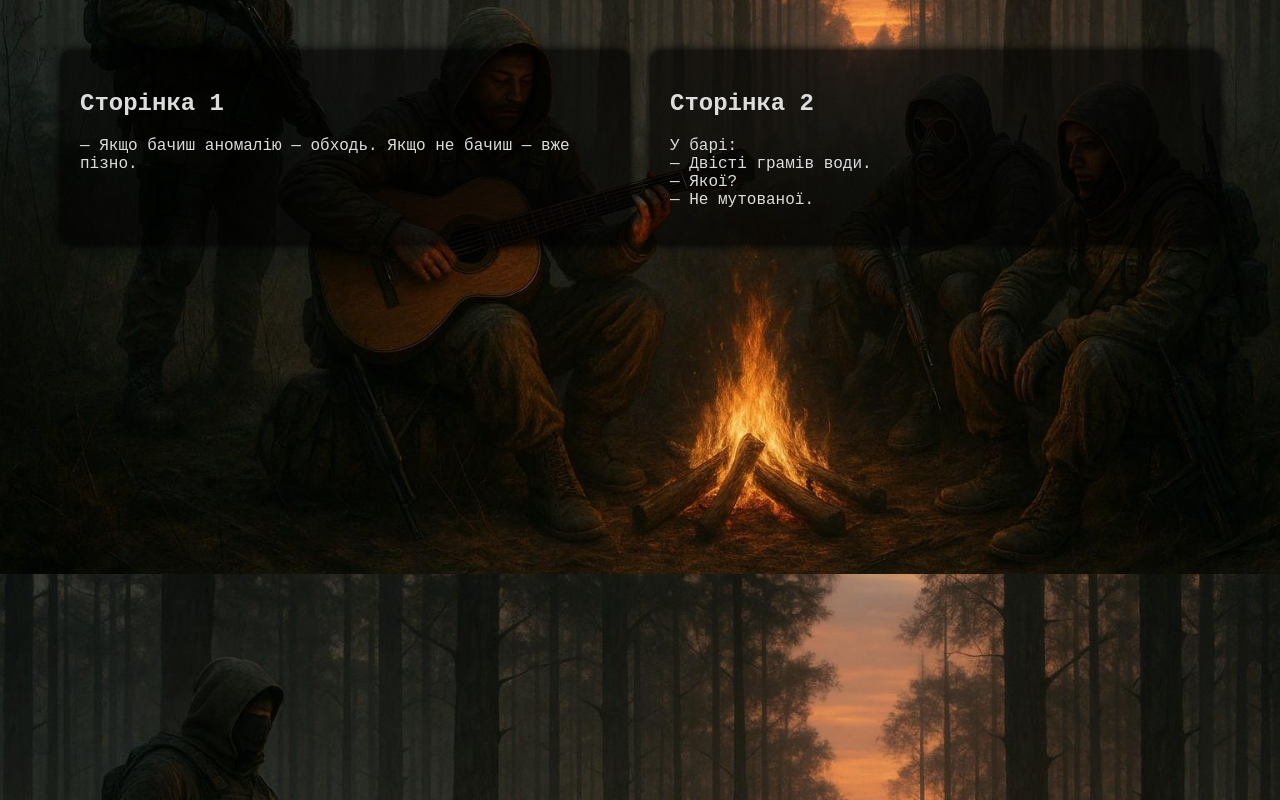
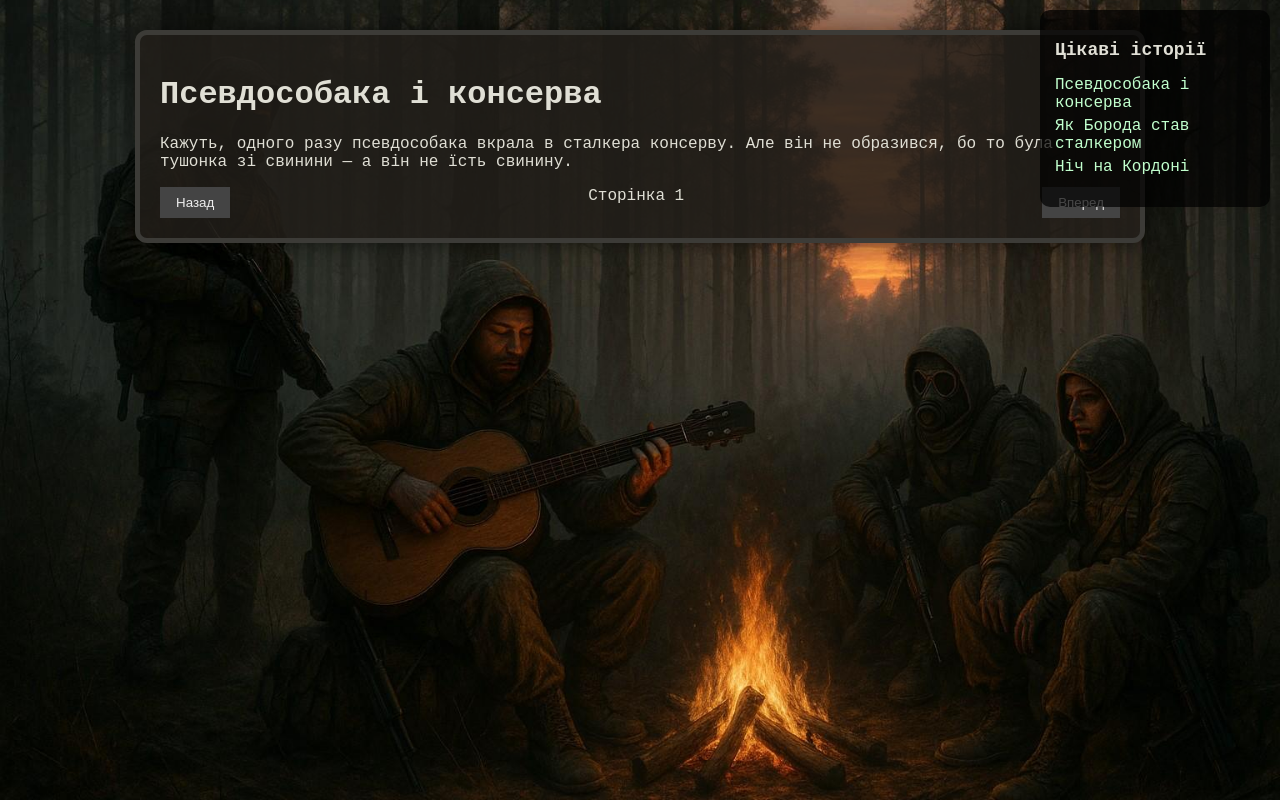
Before and after one commit to Melton2307/Shchodennyky-zony, a plain HTML site: page index.html in a window 1280 px wide. Drawn offline with Linux system fonts and the light colour scheme.

Commit message:
Add files via upload

```diff
--- a/index.html
+++ b/index.html
@@ -1,47 +1,30 @@
-
 <!DOCTYPE html>
 <html lang="uk">
 <head>
-    <meta charset="UTF-8">
-    <title>Щоденники Зони</title>
-    <style>
-        body {
-            margin: 0;
-            padding: 0;
-            background-image: url('background.jpg');
-            background-size: cover;
-            background-position: center;
-            font-family: "Courier New", monospace;
-            color: #ddd;
-        }
-        .book {
-            display: flex;
-            justify-content: center;
-            padding: 50px;
-        }
-        .page {
-            width: 45%;
-            background: rgba(0, 0, 0, 0.6);
-            margin: 0 10px;
-            padding: 20px;
-            border-radius: 10px;
-            box-shadow: 0 0 10px #000;
-        }
-    </style>
+  <meta charset="UTF-8" />
+  <meta name="viewport" content="width=device-width, initial-scale=1.0" />
+  <title>Щоденники Зони</title>
+  <link rel="stylesheet" href="style.css" />
+  <script src="script.js" defer></script>
 </head>
 <body>
-    <div class="book">
-        <div class="page">
-            <h2>Сторінка 1</h2>
-            <p>— Якщо бачиш аномалію — обходь. Якщо не бачиш — вже пізно.</p>
-        </div>
-        <div class="page">
-            <h2>Сторінка 2</h2>
-            <p>У барі:<br>
-            — Двісті грамів води.<br>
-            — Якої?<br>
-            — Не мутованої.</p>
-        </div>
+  <div id="notebook">
+    <div id="page-container">
+      <!-- Сюди підвантажується вміст історій -->
     </div>
+    <div class="controls">
+      <button onclick="prevPage()">Назад</button>
+      <span id="page-number">Сторінка 1</span>
+      <button onclick="nextPage()">Вперед</button>
+    </div>
+  </div>
+  <nav id="story-menu">
+    <h2>Цікаві історії</h2>
+    <ul id="story-list">
+      <li><a href="#" onclick="goToStory(0)">Псевдособака і консерва</a></li>
+      <li><a href="#" onclick="goToStory(1)">Як Борода став сталкером</a></li>
+      <li><a href="#" onclick="goToStory(2)">Ніч на Кордоні</a></li>
+    </ul>
+  </nav>
 </body>
 </html>
--- a/script.js
+++ b/script.js
@@ -1,25 +1,33 @@
 
-let currentSpread = 0;
-const spreads = document.querySelectorAll('.book');
+const stories = ['story1.html', 'story2.html', 'story3.html'];
+let current = 0;
 
-function showSpread(index) {
-    spreads.forEach((spread, i) => {
-        spread.style.display = (i === index) ? 'flex' : 'none';
+function loadStory(index) {
+  fetch(stories[index])
+    .then(res => res.text())
+    .then(html => {
+      document.getElementById('page-container').innerHTML = html;
+      document.getElementById('page-number').innerText = `Сторінка ${index + 1}`;
     });
 }
 
-function nextPage() {
-    if (currentSpread < spreads.length - 1) {
-        currentSpread++;
-        showSpread(currentSpread);
-    }
+function prevPage() {
+  if (current > 0) {
+    current--;
+    loadStory(current);
+  }
 }
 
-function prevPage() {
-    if (currentSpread > 0) {
-        currentSpread--;
-        showSpread(currentSpread);
-    }
+function nextPage() {
+  if (current < stories.length - 1) {
+    current++;
+    loadStory(current);
+  }
 }
 
-document.addEventListener("DOMContentLoaded", () => showSpread(currentSpread));
+function goToStory(index) {
+  current = index;
+  loadStory(current);
+}
+
+window.onload = () => loadStory(current);
--- /dev/null
+++ b/story1.html
@@ -0,0 +1 @@
+<h1>Псевдособака і консерва</h1><p>Кажуть, одного разу псевдособака вкрала в сталкера консерву. Але він не образився, бо то була тушонка зі свинини — а він не їсть свинину.</p>
--- a/style.css
+++ b/style.css
@@ -1,65 +1,71 @@
 
 body {
-    background: url('https://i.imgur.com/vB56bXs.jpg') no-repeat center center fixed;
+  background: url('background.jpg') no-repeat center center fixed;
   background-size: cover;
   font-family: 'Courier New', monospace;
-    color: #f0e5c9;
+  color: #e0dfd5;
   margin: 0;
   padding: 0;
-    overflow-x: hidden;
 }
 
-.book {
+#notebook {
   width: 90%;
-    max-width: 1000px;
-    margin: 100px auto 20px;
-    display: flex;
-    justify-content: center;
-    perspective: 2000px;
-}
-
-.page {
-    width: 50%;
-    height: 500px;
-    background: rgba(30, 30, 30, 0.95);
-    padding: 30px;
-    border: 2px solid #555;
-    border-radius: 10px;
-    box-shadow: 0 0 30px rgba(0,0,0,0.6);
-    overflow: auto;
-    transition: transform 1s ease;
-    transform-origin: center;
-}
-
-.left {
-    border-right: none;
-    border-top-right-radius: 0;
-    border-bottom-right-radius: 0;
-}
-
-.right {
-    border-left: none;
-    border-top-left-radius: 0;
-    border-bottom-left-radius: 0;
+  max-width: 960px;
+  margin: 30px auto;
+  padding: 20px;
+  background: rgba(33, 30, 25, 0.85);
+  border: 5px solid #3c3b37;
+  box-shadow: 0 0 20px #00000088;
+  border-radius: 12px;
 }
 
 .controls {
-    text-align: center;
-    margin: 20px;
+  display: flex;
+  justify-content: space-between;
+  margin-top: 10px;
 }
 
 button {
-    background-color: #333;
-    color: #f0e5c9;
-    border: 1px solid #888;
-    padding: 10px 20px;
-    font-size: 16px;
+  background: #444;
+  color: #eee;
+  border: none;
+  padding: 8px 16px;
   cursor: pointer;
-    border-radius: 5px;
-    transition: background-color 0.3s;
-    margin: 5px;
 }
 
 button:hover {
-    background-color: #444;
+  background: #666;
 }
+
+#story-menu {
+  position: fixed;
+  top: 10px;
+  right: 10px;
+  background: rgba(0, 0, 0, 0.7);
+  padding: 15px;
+  border-radius: 10px;
+  max-width: 200px;
+}
+
+#story-menu h2 {
+  font-size: 18px;
+  margin-bottom: 10px;
+}
+
+#story-list {
+  list-style: none;
+  padding-left: 0;
+}
+
+#story-list li {
+  margin-bottom: 5px;
+}
+
+#story-list a {
+  color: #c1ffcd;
+  text-decoration: none;
+}
+
+#story-list a:hover {
+  text-decoration: underline;
+}
```
Also changed, not shown: story2.html (added, +1 -0 lines), story3.html (added, +1 -0 lines). Lines whose indentation alone changed are shown as unchanged.
